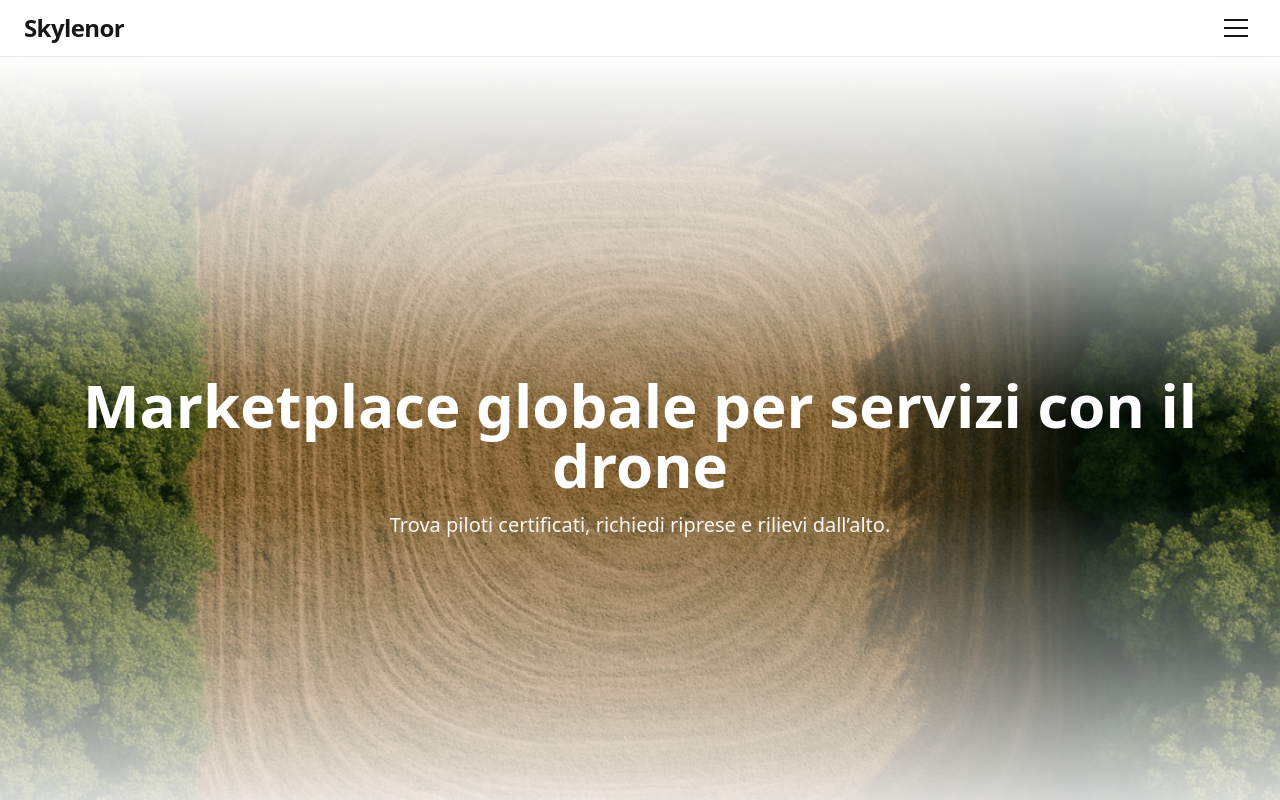
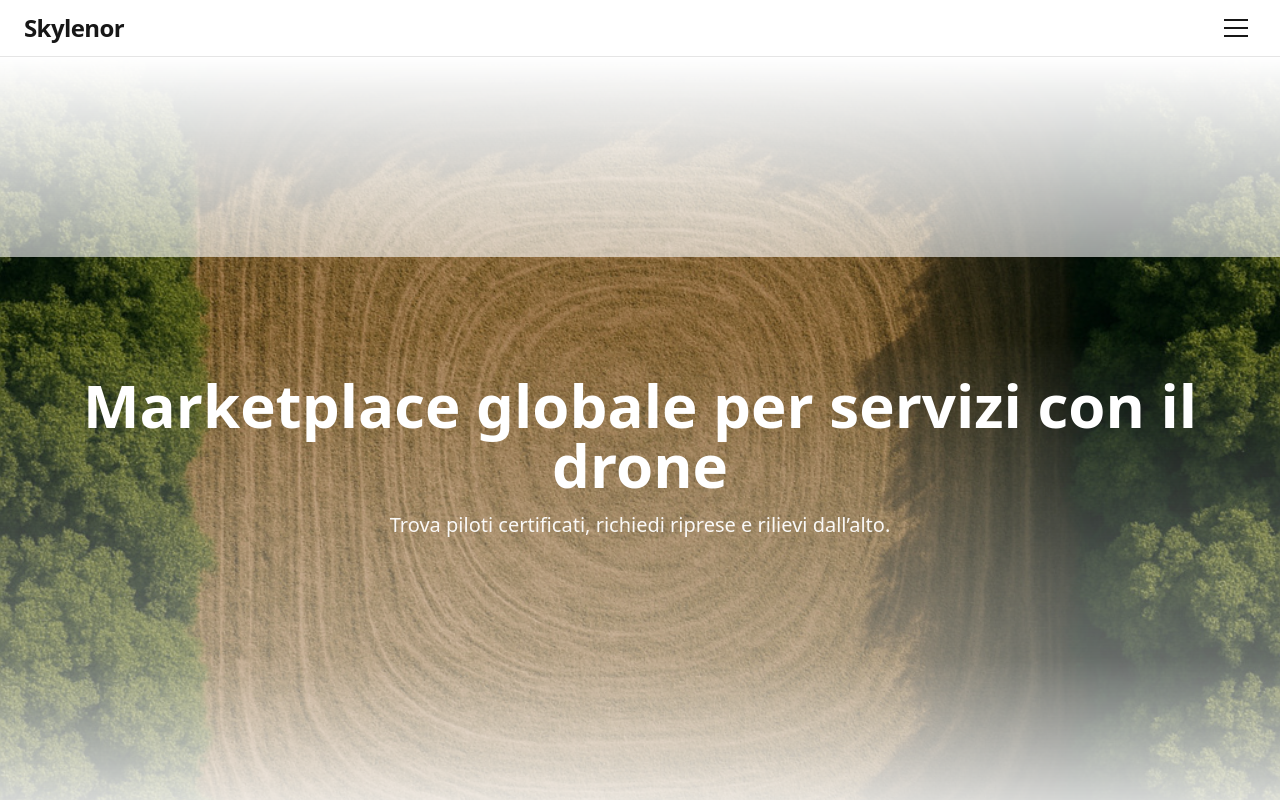
Before and after one commit to alessiomarciano007-prog/skylenor, a Next.js app: page / in a window 1280 px wide. Shown: the top 800 px of the page. Built offline with nearby package versions, Linux system fonts and the light colour scheme.

Commit message:
Update Section.tsx

```diff
--- a/app/components/Section.tsx
+++ b/app/components/Section.tsx
@@ -17,8 +17,8 @@ export default function Section({ children, className, fade = 180 }: Props) {
     to bottom,
     rgba(0,0,0,0) 0%,
     rgba(0,0,0,0.4) 25%,
-    #000 45%,
-    #000 55%,
+    #000 25%,
+    #000 35%,
     rgba(0,0,0,0.6) 75%,
     rgba(0,0,0,0) 100%
   )`;
```
